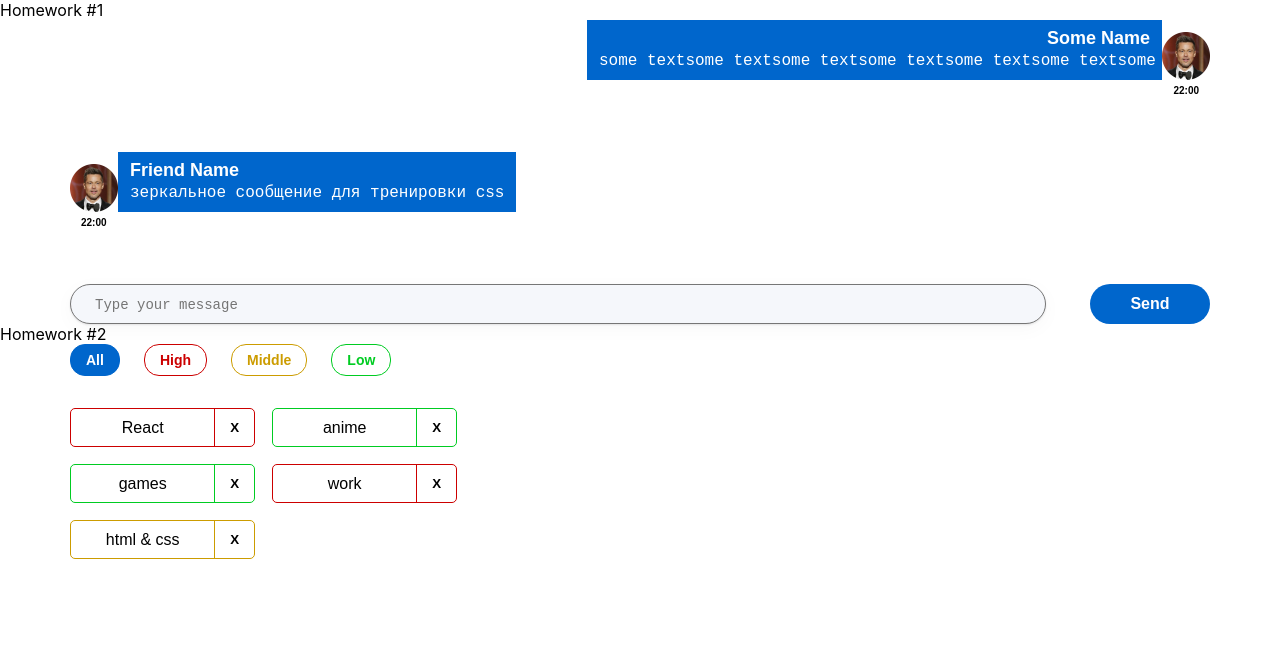
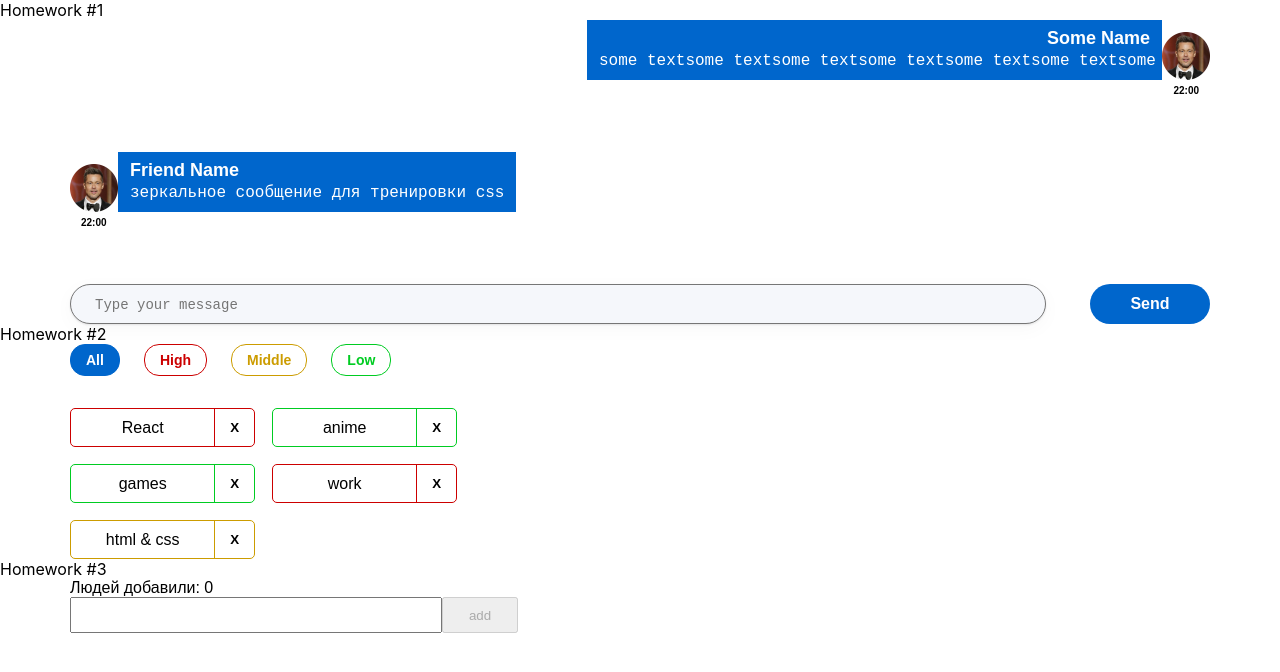
Before and after one commit to FilippSM/homework-front-sprint-two, a React (Create React App) app: page / in a window 1280 px wide. Shown: the top 672 px of the page. Built offline with nearby package versions, Linux system fonts and the light colour scheme.

Commit message:
(sprint 2 week 3) homework 3 add logic

```diff
--- a/src/s1-main/App.tsx
+++ b/src/s1-main/App.tsx
@@ -2,6 +2,7 @@
 import s from './App.module.css'
 import HW1 from '../s2-homeworks/hw01/HW1'
 import HW2 from './../s2-homeworks/hw02/HW2';
+import HW3 from '../s2-homeworks/hw03/HW3';
 
 function App() {
     return (
@@ -9,7 +10,7 @@
             <HW1/>
             {/*раскомментировать по ходу выполнения*/}
             <HW2/>
-            {/*<HW3/>*/}
+            <HW3/>
             {/*<HW4/>*/}
 
             {/*при выполнении дз 5 и более - закомментировать здесь дз 1-4, так как они есть внутри дз 5*/}
--- a/src/s2-homeworks/hw03/Greeting.module.css
+++ b/src/s2-homeworks/hw03/Greeting.module.css
@@ -2,21 +2,30 @@
 }
 
 .inputAndButtonContainer {
+    display: flex;
 }
 
 .error {
 }
 
 .input {
+    width: 372px;
+    height: 36px;
 }
 
 .input:focus {
+
 }
 
 .errorInput {
+    outline: none;
+    border: 2px solid red;
 }
 
 .button {
+    width: 76px;
+    height: 36px;
+
 }
 
 .button:focus {
--- a/src/s2-homeworks/hw03/Greeting.tsx
+++ b/src/s2-homeworks/hw03/Greeting.tsx
@@ -2,14 +2,14 @@
 import s from './Greeting.module.css'
 
 type GreetingPropsType = {
-    name: any // need to fix any
-    setNameCallback: any // need to fix any
-    addUser: any // need to fix any
-    onBlur: any // need to fix any
-    onEnter: any // need to fix any
-    error: any // need to fix any
-    totalUsers: any // need to fix any
-    lastUserName?: any // need to fix any
+    name: string // need to fix any
+    setNameCallback: (e: ChangeEvent<HTMLInputElement>) => void // need to fix any
+    addUser: () => void // need to fix any
+    onBlur: () => void // need to fix any
+    onEnter: (e: KeyboardEvent<HTMLInputElement>) => void // need to fix any
+    error: string // need to fix any
+    totalUsers: number // need to fix any
+    lastUserName?: string // need to fix any
 }
 
 // презентационная компонента (для верстальщика)
@@ -25,7 +25,8 @@
         lastUserName,
     } // деструктуризация пропсов
 ) => {
-    const inputClass = s.errorInput // need to fix with (?:)
+/*     const inputClass = error ? s.errorInput : ""// need to fix with (?:) */
+    const inputClass = `${s.input} ${error ? s.errorInput : ""}`.trim()
 
     return (
         <div id={'hw3-form'} className={s.greetingForm}>
--- a/src/s2-homeworks/hw03/GreetingContainer.tsx
+++ b/src/s2-homeworks/hw03/GreetingContainer.tsx
@@ -3,18 +3,34 @@
 import { UserType } from './HW3'
 
 type GreetingContainerPropsType = {
-    users: any // need to fix any
-    addUserCallback: any // need to fix any
+    users: UserType[] // need to fix any
+    addUserCallback: (name: string) => void // need to fix any
 }
 
-export const pureAddUser = (name: any, setError: any, setName: any, addUserCallback: any) => {
+export const pureAddUser = (name: string, setError: React.Dispatch<React.SetStateAction<string>>, setName: React.Dispatch<React.SetStateAction<string>>, addUserCallback: (name: string) => void) => {
     // если имя пустое - показать ошибку, иначе - добавить юзера и очистить инпут
+
+    if (name.trim() === "") { //защита  от введения пустой строки
+        setError("Ошибка! Введите имя!")
+    } else {
+        addUserCallback(name.trim());
+        setName("");
+    }
 }
 
-export const pureOnBlur = (name: any, setError: any) => { // если имя пустое - показать ошибку
+export const pureOnBlur = (name: string, setError: React.Dispatch<React.SetStateAction<string>>, /* setName: React.Dispatch<React.SetStateAction<string>> */) => {
+    // если имя пустое - показать ошибку
+    if (name.trim() === "") {
+        setError("Ошибка! Введите имя!")
+    }
 }
 
-export const pureOnEnter = (e: any, addUser: any) => { // если нажата кнопка Enter - добавить
+export const pureOnEnter = (e: KeyboardEvent<HTMLInputElement>, addUser: () => void) => {
+    // если нажата кнопка Enter - добавить
+
+    if (e.key === "Enter") {
+        addUser();
+    }
 }
 
 // более простой и понятный для новичков
@@ -26,11 +42,11 @@
     addUserCallback,
 }) => {
     // деструктуризация пропсов
-    const [name, setName] = useState<any>('') // need to fix any
-    const [error, setError] = useState<any>('') // need to fix any
+    const [name, setName] = useState<string>('') // need to fix any
+    const [error, setError] = useState<string>('') // need to fix any
 
-    const setNameCallback = (e: any) => { // need to fix any
-        setName('some name') // need to fix
+    const setNameCallback = (e: ChangeEvent<HTMLInputElement>) => { // need to fix any
+        setName(e.currentTarget.value) // need to fix
 
         error && setError('')
     }
@@ -42,12 +58,12 @@
         pureOnBlur(name, setError)
     }
 
-    const onEnter = (e: any) => {
+    const onEnter = (e: KeyboardEvent<HTMLInputElement>) => {
         pureOnEnter(e, addUser)
     }
 
-    const totalUsers = 0 // need to fix
-    const lastUserName = 'some name' // need to fix
+    const totalUsers = users.length // need to fix
+    const lastUserName = users.length > 0 ? users[users.length - 1].name : ''  /// need to fix
 
     return (
         <Greeting
--- a/src/s2-homeworks/hw03/HW3.tsx
+++ b/src/s2-homeworks/hw03/HW3.tsx
@@ -1,4 +1,4 @@
-import React, { useState } from 'react'
+import React, { Dispatch, useState } from 'react'
 import { v1 } from 'uuid'
 import s2 from '../../s1-main/App.module.css'
 import GreetingContainer from './GreetingContainer'
@@ -19,20 +19,23 @@
 
 // types
 export type UserType = {
-    _id: any // need to fix any
-    name: any // need to fix any
+    _id: string // need to fix any
+    name: string // need to fix any
 }
 
-export const pureAddUserCallback = (name: any, setUsers: any, users: any) => { // need to fix any
-    const user = { // need to fix
+export const pureAddUserCallback = (name: string, setUsers: React.Dispatch<React.SetStateAction<UserType[]>>, users: UserType[]) => { // need to fix any
+    const user = {
+        // need to fix
+        _id: v1(),
+        name: name
     }
     setUsers([...users, user])
 }
 
 const HW3 = () => {
-    const [users, setUsers] = useState<any>([]) // need to fix any
+    const [users, setUsers] = useState<UserType[]>([]) // need to fix any
 
-    const addUserCallback = (name: any) => { // need to fix any
+    const addUserCallback = (name: string) => { // need to fix any
         pureAddUserCallback(name, setUsers, users)
     }
 
```
Also changed, not shown: 1 other file (tests, documents, lock files or other folders).
